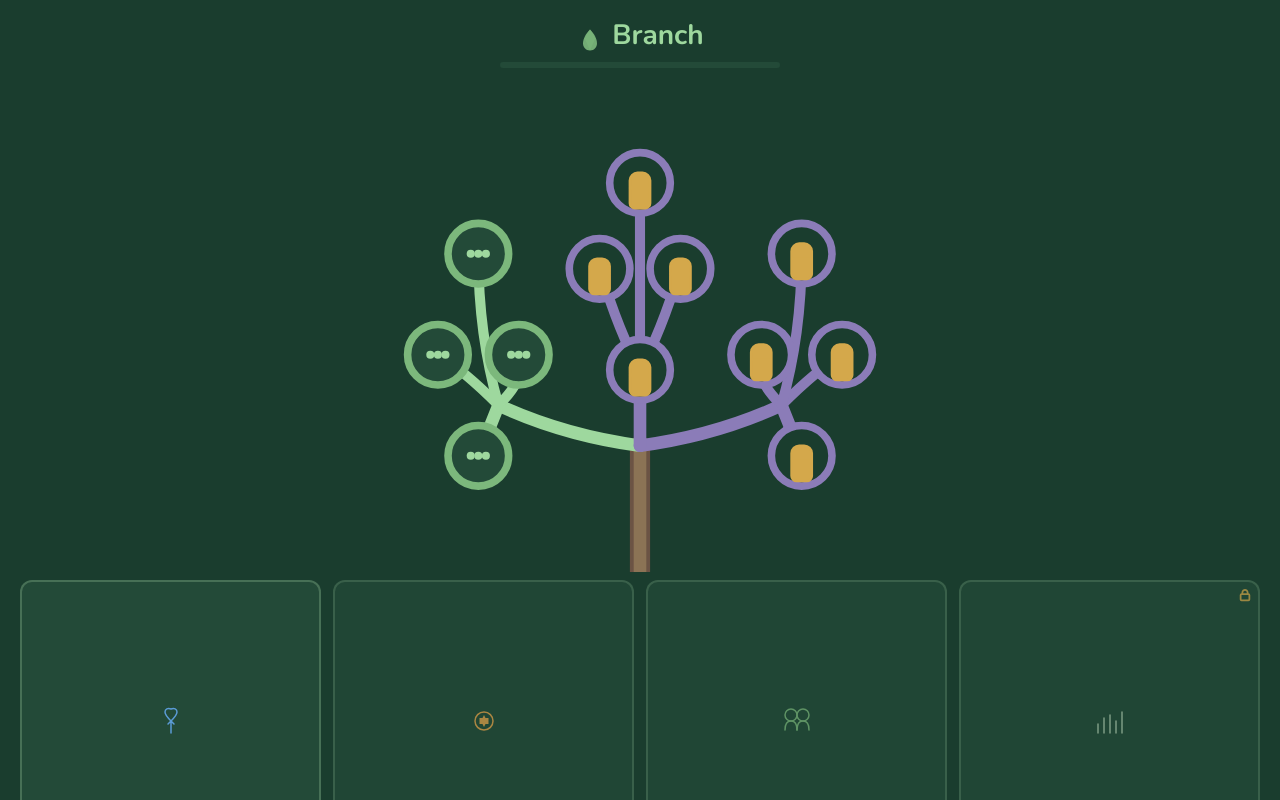
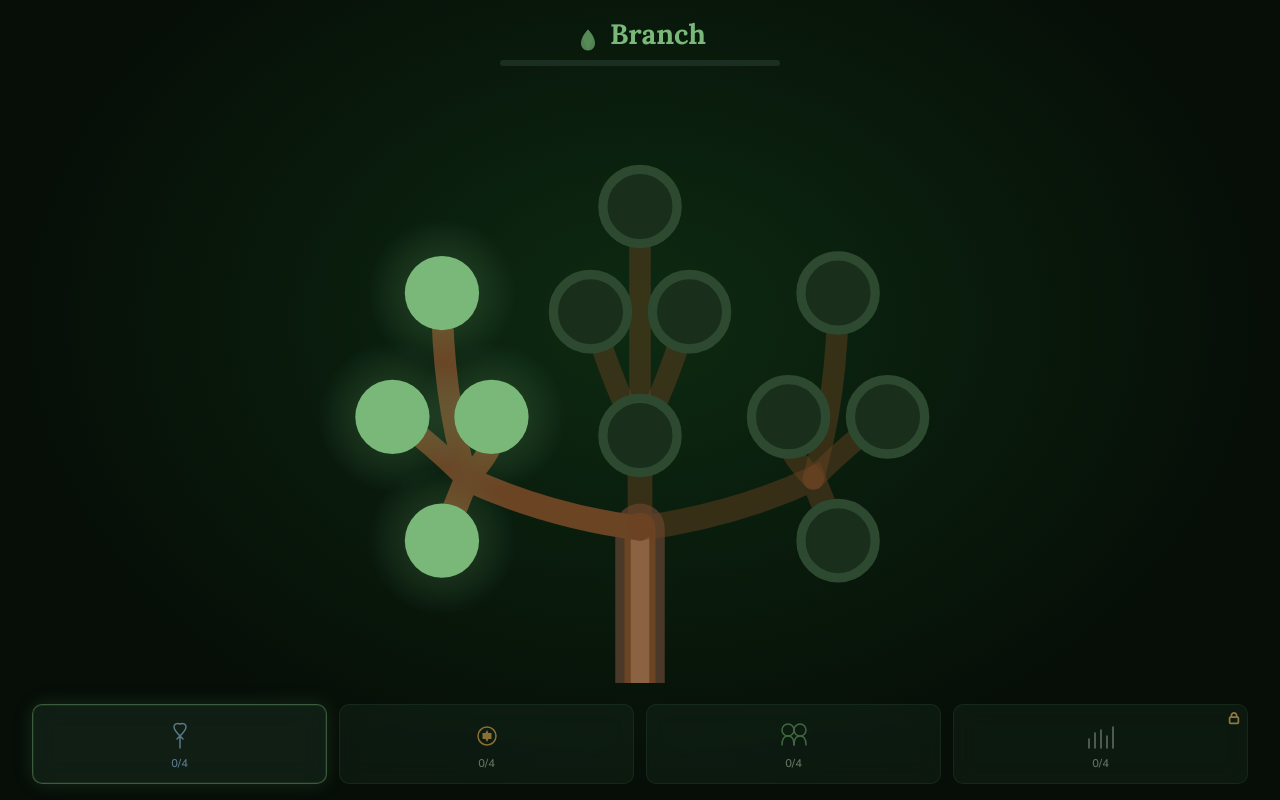
Before and after one commit to allenabraham106/AIForGood, a React (Vite) app: page / in a window 1280 px wide. Built offline with nearby package versions, Linux system fonts and the light colour scheme.

Commit message:
Better Frontend that is more aligned to our initial brainstorm

```diff
--- a/index.html
+++ b/index.html
@@ -3,11 +3,11 @@
   <head>
     <meta charset="UTF-8" />
     <meta name="viewport" content="width=device-width, initial-scale=1.0, maximum-scale=1.0, user-scalable=no" />
-    <meta name="theme-color" content="#1a3d2e" />
+    <meta name="theme-color" content="#0f2419" />
     <title>Branch — Language Learning for Rohingya Community</title>
     <link rel="preconnect" href="https://fonts.googleapis.com">
     <link rel="preconnect" href="https://fonts.gstatic.com" crossorigin>
-    <link href="https://fonts.googleapis.com/css2?family=Nunito:wght@400;600;700&display=swap" rel="stylesheet">
+    <link href="https://fonts.googleapis.com/css2?family=Lora:ital,wght@0,400;0,600;0,700;1,400&family=Nunito:wght@400;600;700&display=swap" rel="stylesheet">
   </head>
   <body>
     <div id="root"></div>
--- /dev/null
+++ b/src/components/TreeBranches.jsx
@@ -0,0 +1,43 @@
+import { SECTION_STATUS } from '../data/lessons'
+
+const BRANCH = '#6b4423'
+const BRANCH_DIMMER = 'rgba(107, 68, 35, 0.45)'
+
+const BARK = {
+  dark: '#4a3828',
+  mid: '#6b4423',
+  light: '#8b6342',
+}
+
+export default function TreeBranches() {
+  const basics = SECTION_STATUS.basics === 'active' ? BRANCH : BRANCH_DIMMER
+  const speaking = SECTION_STATUS.speaking === 'active' ? BRANCH : BRANCH_DIMMER
+  const community = SECTION_STATUS.community === 'active' ? BRANCH : BRANCH_DIMMER
+
+  return (
+    <g className="tree-branches">
+      {/* Trunk — thick warm brown */}
+      <path d="M50 95 L50 70" stroke={BARK.dark} strokeWidth="8" strokeLinecap="round" />
+      <path d="M50 95 L50 70" stroke={BARK.mid} strokeWidth="5" strokeLinecap="round" />
+      <path d="M50 95 L50 70" stroke={BARK.light} strokeWidth="3" strokeLinecap="round" />
+
+      {/* Left - Basics */}
+      <path d="M50 70 Q35 68 22 62 L18 72" fill="none" stroke={basics} strokeWidth="4" strokeLinecap="round" />
+      <path d="M22 62 Q15 55 10 52" fill="none" stroke={basics} strokeWidth="3.5" strokeLinecap="round" />
+      <path d="M22 62 Q28 56 26 52" fill="none" stroke={basics} strokeWidth="3.5" strokeLinecap="round" />
+      <path d="M22 62 Q18 48 18 32" fill="none" stroke={basics} strokeWidth="3.5" strokeLinecap="round" />
+
+      {/* Right - Speaking */}
+      <path d="M50 70 Q65 68 78 62 L82 72" fill="none" stroke={speaking} strokeWidth="4" strokeLinecap="round" />
+      <path d="M78 62 Q85 55 90 52" fill="none" stroke={speaking} strokeWidth="3.5" strokeLinecap="round" />
+      <path d="M78 62 Q72 56 74 52" fill="none" stroke={speaking} strokeWidth="3.5" strokeLinecap="round" />
+      <path d="M78 62 Q82 48 82 32" fill="none" stroke={speaking} strokeWidth="3.5" strokeLinecap="round" />
+
+      {/* Center - Community */}
+      <path d="M50 70 L50 55" fill="none" stroke={community} strokeWidth="4" strokeLinecap="round" />
+      <path d="M50 55 Q54 48 58 35" fill="none" stroke={community} strokeWidth="3.5" strokeLinecap="round" />
+      <path d="M50 55 Q46 48 42 35" fill="none" stroke={community} strokeWidth="3.5" strokeLinecap="round" />
+      <path d="M50 55 L50 18" fill="none" stroke={community} strokeWidth="3.5" strokeLinecap="round" />
+    </g>
+  )
+}
--- /dev/null
+++ b/src/components/TreeNode.css
@@ -0,0 +1,11 @@
+.tree-node {
+  transition: transform 0.2s ease;
+}
+
+.tree-node--clickable:hover {
+  transform: scale(1.1);
+}
+
+.tree-node--clickable:active {
+  transform: scale(0.95);
+}
--- /dev/null
+++ b/src/components/TreeNode.jsx
@@ -0,0 +1,26 @@
+import './TreeNode.css'
+
+export default function TreeNode({ node, status, isClickable, onClick }) {
+  const isActive = status === 'active'
+  const isLocked = status === 'locked'
+
+  return (
+    <g
+      className={`tree-node tree-node--${status} ${isClickable ? 'tree-node--clickable' : ''}`}
+      onClick={onClick}
+      style={{ cursor: isClickable ? 'pointer' : 'default' }}
+    >
+      {/* Unlocked: soft glow behind solid circle */}
+      {isActive && (
+        <>
+          <circle cx={node.x} cy={node.y} r="12" fill="url(#node-glow)" opacity="0.6" />
+          <circle cx={node.x} cy={node.y} r="6" fill="#7ab87a" />
+        </>
+      )}
+      {/* Locked: dark green, dormant, no glow */}
+      {isLocked && (
+        <circle cx={node.x} cy={node.y} r="6" fill="#1a2e1c" stroke="#2d4a30" strokeWidth="1.5" opacity="1" />
+      )}
+    </g>
+  )
+}
--- a/src/index.css
+++ b/src/index.css
@@ -1,16 +1,20 @@
 :root {
-  /* Branch color palette - calming greens, culturally inclusive */
-  --bg-dark: #1a3d2e;
-  --bg-card: #234a38;
-  --accent-light: #7cb87c;
-  --accent-bright: #9ed89e;
-  --accent-orange: #e8a54b;
-  --accent-blue: #5b9bd5;
-  --accent-purple: #8b7cb8;
-  --text-light: #f0f4f0;
-  --text-muted: #a8c4a8;
-  --lock-gold: #d4a84b;
-  --border-subtle: rgba(156, 200, 156, 0.3);
+  /* Dark forest at dawn — deep greens, warm bark, soft gold */
+  --bg-dark: #0f2419;
+  --bg-card: #1a2e22;
+  --accent-light: #5a8f5a;
+  --accent-bright: #7ab87a;
+  --accent-teal: #4a8a82;
+  --accent-orange: #c49a4a;
+  --accent-blue: #5a7a8a;
+  --accent-purple: #6b5b7a;
+  --text-light: #e8f0e8;
+  --text-muted: #8a9e8a;
+  --lock-gold: #c9a855;
+  --bark-dark: #4a3828;
+  --bark-warm: #6b5344;
+  --bark-light: #8b7355;
+  --border-subtle: rgba(90, 143, 90, 0.2);
 }
 
 * {
@@ -30,6 +34,11 @@ body {
   color: var(--text-light);
   -webkit-font-smoothing: antialiased;
   -moz-osx-font-smoothing: grayscale;
+}
+
+/* Lora for headings — intentional and warm */
+h1, h2, .branch-title, .phrase-text {
+  font-family: 'Lora', Georgia, serif;
 }
 
 #root {
--- a/src/screens/BranchScreen.css
+++ b/src/screens/BranchScreen.css
@@ -1,15 +1,16 @@
 .branch-screen {
   min-height: 100vh;
   min-height: 100dvh;
-  padding: 1rem 1.25rem 1.5rem;
+  padding: 1rem 16px 1rem;
   display: flex;
   flex-direction: column;
-  background: var(--bg-dark);
+  background: radial-gradient(ellipse at 50% 40%, #0d2a12 0%, #060e07 70%);
 }
 
 .branch-header {
   text-align: center;
-  margin-bottom: 1rem;
+  margin-bottom: 1.25rem;
+  flex-shrink: 0;
 }
 
 .branch-logo {
@@ -49,45 +50,48 @@
   align-items: center;
   justify-content: center;
   padding: 0.5rem 1rem;
+  overflow: visible;
 }
 
 .branch-tree-svg {
   width: 100%;
-  height: 100%;
-  max-height: min(60vh, 500px);
+  height: auto;
+  max-height: min(55vh, 420px);
   object-fit: contain;
-}
-
-.branch-tree-svg .tree-node {
-  transition: transform 0.15s ease;
-}
-
-.branch-tree-svg .tree-node.clickable:hover {
-  transform: scale(1.1);
-}
-
-.branch-tree-svg .tree-node.clickable:active {
-  transform: scale(0.95);
+  transform: scale(1.4);
+  transform-origin: center center;
 }
 
 .branch-categories {
   display: grid;
   grid-template-columns: repeat(4, 1fr);
-  gap: 0.75rem;
-  margin-top: auto;
+  gap: 12px;
+  margin-top: 0.75rem;
+  flex-shrink: 0;
+  padding: 0 16px;
+  width: 100%;
+  box-sizing: border-box;
 }
 
 .category-btn {
-  aspect-ratio: 1;
-  background: var(--bg-card);
-  border: 2px solid var(--border-subtle);
-  border-radius: 12px;
+  height: 80px;
+  background: rgba(26, 46, 34, 0.5);
+  backdrop-filter: blur(12px);
+  -webkit-backdrop-filter: blur(12px);
+  border: 1px solid var(--border-subtle);
+  border-radius: 10px;
   display: flex;
   flex-direction: column;
   align-items: center;
   justify-content: center;
   padding: 0.5rem;
-  transition: transform 0.15s ease, border-color 0.2s ease;
+  gap: 0.25rem;
+  transition: transform 0.15s ease, border-color 0.2s ease, box-shadow 0.3s ease;
+}
+
+.category-btn.active {
+  border-color: rgba(122, 184, 122, 0.4);
+  box-shadow: 0 0 20px rgba(122, 184, 122, 0.15), inset 0 0 0 1px rgba(122, 184, 122, 0.1);
 }
 
 .category-btn:not(.locked):hover {
@@ -116,13 +120,19 @@
 }
 
 .category-icon {
-  flex: 1;
   display: flex;
   align-items: center;
   justify-content: center;
+  flex-shrink: 0;
+}
+
+.category-icon svg {
+  width: 36px;
+  height: 36px;
 }
 
 .category-progress {
-  font-size: 0.85rem;
+  font-size: 0.7rem;
   font-weight: 600;
+  line-height: 1;
 }
--- a/src/screens/BranchScreen.jsx
+++ b/src/screens/BranchScreen.jsx
@@ -1,5 +1,7 @@
 import { useNavigate } from 'react-router-dom'
 import LeafLogo from '../components/LeafLogo'
+import TreeNode from '../components/TreeNode'
+import TreeBranches from '../components/TreeBranches'
 import {
   SproutIcon,
   SpeakIcon,
@@ -9,11 +11,6 @@ import {
 } from '../components/Icons'
 import { SCENARIOS, TREE_NODES, SECTION_STATUS } from '../data/lessons'
 import './BranchScreen.css'
-
-const SECTION_COLORS = {
-  active: { border: 'var(--accent-light)', fill: 'var(--bg-card)', branch: '#9ed89e' },
-  locked: { border: 'var(--accent-purple)', fill: 'var(--bg-dark)', branch: '#8b7cb8' },
-}
 
 const CATEGORY_COLORS = {
   blue: 'var(--accent-blue)',
@@ -63,63 +60,23 @@ export default function BranchScreen() {
 
       <main className="branch-tree-container">
         <svg viewBox="0 0 100 95" className="branch-tree-svg">
-          {/* Trunk - bottom center */}
-          <path d="M50 95 L50 70" stroke="#6B5344" strokeWidth="4" strokeLinecap="round" />
-          <path d="M50 95 L50 70" stroke="#8B7355" strokeWidth="2.5" strokeLinecap="round" />
-
-          {/* Left branch - basics (green when active, purple when locked) */}
-          <path d="M50 70 Q35 68 22 62 L18 72" fill="none" stroke={SECTION_COLORS[SECTION_STATUS.basics].branch} strokeWidth="2.5" strokeLinecap="round" />
-          <path d="M22 62 Q15 55 10 52" fill="none" stroke={SECTION_COLORS[SECTION_STATUS.basics].branch} strokeWidth="2" strokeLinecap="round" />
-          <path d="M22 62 Q28 56 26 52" fill="none" stroke={SECTION_COLORS[SECTION_STATUS.basics].branch} strokeWidth="2" strokeLinecap="round" />
-          <path d="M22 62 Q18 48 18 32" fill="none" stroke={SECTION_COLORS[SECTION_STATUS.basics].branch} strokeWidth="2" strokeLinecap="round" />
-
-          {/* Right branch - speaking */}
-          <path d="M50 70 Q65 68 78 62 L82 72" fill="none" stroke={SECTION_COLORS[SECTION_STATUS.speaking].branch} strokeWidth="2.5" strokeLinecap="round" />
-          <path d="M78 62 Q85 55 90 52" fill="none" stroke={SECTION_COLORS[SECTION_STATUS.speaking].branch} strokeWidth="2" strokeLinecap="round" />
-          <path d="M78 62 Q72 56 74 52" fill="none" stroke={SECTION_COLORS[SECTION_STATUS.speaking].branch} strokeWidth="2" strokeLinecap="round" />
-          <path d="M78 62 Q82 48 82 32" fill="none" stroke={SECTION_COLORS[SECTION_STATUS.speaking].branch} strokeWidth="2" strokeLinecap="round" />
-
-          {/* Center branch - community */}
-          <path d="M50 70 L50 55" fill="none" stroke={SECTION_COLORS[SECTION_STATUS.community].branch} strokeWidth="2.5" strokeLinecap="round" />
-          <path d="M50 55 Q54 48 58 35" fill="none" stroke={SECTION_COLORS[SECTION_STATUS.community].branch} strokeWidth="2" strokeLinecap="round" />
-          <path d="M50 55 Q46 48 42 35" fill="none" stroke={SECTION_COLORS[SECTION_STATUS.community].branch} strokeWidth="2" strokeLinecap="round" />
-          <path d="M50 55 L50 18" fill="none" stroke={SECTION_COLORS[SECTION_STATUS.community].branch} strokeWidth="2" strokeLinecap="round" />
-
-          {TREE_NODES.map((node) => {
-            const status = SECTION_STATUS[node.section]
-            const colors = SECTION_COLORS[status]
-            const isClickable = status === 'active'
-            return (
-              <g
-                key={node.id}
-                className={`tree-node ${status} ${isClickable ? 'clickable' : ''}`}
-                onClick={() => handleNodeClick(node)}
-                style={{ cursor: isClickable ? 'pointer' : 'default' }}
-              >
-                <circle
-                  cx={node.x}
-                  cy={node.y}
-                  r="6"
-                  fill={colors.fill}
-                  stroke={colors.border}
-                  strokeWidth="1.5"
-                />
-                <g transform={`translate(${node.x - 4}, ${node.y - 4})`} style={{ pointerEvents: 'none' }}>
-                  {status === 'locked' ? (
-                    <path d="M2 5V3.5C2 2.7 2.7 2 3.5 2h1C5.3 2 6 2.7 6 3.5V5H2zm0 0h4v3a1 1 0 01-1 1H3a1 1 0 01-1-1V5z" fill="#d4a84b" stroke="#d4a84b" strokeWidth="0.5" />
-                  ) : node.type === 'achievement' ? (
-                    <path d="M4 0l1 3 3 .5-2 2.5.5 3L4 7 1.5 8.5 2 5.5 0 3l3-.5L4 0z" fill="#e8a54b" />
-                  ) : (
-                    <>
-                      <circle cx="2.5" cy="4" r="0.8" fill="#9ed89e" />
-                      <circle cx="4" cy="4" r="0.8" fill="#9ed89e" />
-                      <circle cx="5.5" cy="4" r="0.8" fill="#9ed89e" />
-                    </>
-                  )}
-                </g>
-              </g>
-            )
-          })}
+          <defs>
+            <radialGradient id="node-glow" cx="50%" cy="50%" r="50%">
+              <stop offset="0%" stopColor="#7ab87a" stopOpacity="0.5" />
+              <stop offset="70%" stopColor="#5a8f5a" stopOpacity="0.2" />
+              <stop offset="100%" stopColor="#4a8a82" stopOpacity="0" />
+            </radialGradient>
+          </defs>
+          <TreeBranches />
+          {TREE_NODES.map((node) => (
+            <TreeNode
+              key={node.id}
+              node={node}
+              status={SECTION_STATUS[node.section]}
+              isClickable={SECTION_STATUS[node.section] === 'active'}
+              onClick={() => handleNodeClick(node)}
+            />
+          ))}
         </svg>
       </main>
 
@@ -129,7 +86,7 @@ export default function BranchScreen() {
           return (
           <button
             key={key}
-            className={`category-btn ${isLocked ? 'locked' : ''}`}
+            className={`category-btn ${isLocked ? 'locked' : ''} ${SECTION_STATUS[key] === 'active' ? 'active' : ''}`}
             onClick={() => handleCategoryClick(key)}
             disabled={isLocked}
             aria-label={key}
--- a/src/screens/PhraseScreen.css
+++ b/src/screens/PhraseScreen.css
@@ -5,7 +5,7 @@
   flex-direction: column;
   align-items: center;
   background: var(--bg-dark);
-  background-image: radial-gradient(ellipse 80% 50% at 50% 0%, rgba(124, 184, 124, 0.08), transparent);
+  background-image: radial-gradient(ellipse 100% 80% at 50% 20%, rgba(30, 55, 40, 0.4) 0%, transparent 60%);
 }
 
 .phrase-header {
@@ -31,6 +31,31 @@
 .phrase-logo {
   color: var(--accent-light);
   margin-bottom: 1.5rem;
+  position: relative;
+  display: flex;
+  justify-content: center;
+  align-items: center;
+  filter: drop-shadow(0 0 16px rgba(122, 184, 122, 0.35)) drop-shadow(0 0 4px rgba(201, 168, 85, 0.2));
+  animation: leaf-glow 4s ease-in-out infinite;
+}
+
+@keyframes leaf-glow {
+  0%, 100% { filter: drop-shadow(0 0 16px rgba(122, 184, 122, 0.35)) drop-shadow(0 0 4px rgba(201, 168, 85, 0.2)); }
+  50% { filter: drop-shadow(0 0 22px rgba(122, 184, 122, 0.45)) drop-shadow(0 0 8px rgba(201, 168, 85, 0.3)); }
+}
+
+/* Soft light bloom underneath floating leaf */
+.phrase-logo::before {
+  content: '';
+  position: absolute;
+  left: 50%;
+  top: 50%;
+  transform: translate(-50%, -50%);
+  width: 96px;
+  height: 96px;
+  background: radial-gradient(circle, rgba(122, 184, 122, 0.4) 0%, rgba(74, 138, 130, 0.2) 35%, transparent 65%);
+  border-radius: 50%;
+  z-index: -1;
 }
 
 .phrase-card {
--- a/src/screens/VoiceScreen.css
+++ b/src/screens/VoiceScreen.css
@@ -5,6 +5,7 @@
   flex-direction: column;
   align-items: center;
   background: var(--bg-dark);
+  background-image: radial-gradient(ellipse 100% 80% at 50% 20%, rgba(30, 55, 40, 0.4) 0%, transparent 60%);
 }
 
 .voice-header {
@@ -107,10 +108,43 @@
   justify-content: center;
   background: transparent;
   transition: transform 0.15s ease, background 0.2s ease;
+  position: relative;
+}
+
+/* Pulsing green ring — breathing animation */
+.voice-mic-btn::before {
+  content: '';
+  position: absolute;
+  inset: -8px;
+  border-radius: 50%;
+  border: 2px solid rgba(122, 184, 122, 0.5);
+  animation: mic-pulse 2.5s ease-in-out infinite;
+  pointer-events: none;
+}
+
+.voice-mic-btn::after {
+  content: '';
+  position: absolute;
+  inset: -14px;
+  border-radius: 50%;
+  border: 1px solid rgba(122, 184, 122, 0.25);
+  animation: mic-pulse 2.5s ease-in-out infinite 0.4s;
+  pointer-events: none;
+}
+
+@keyframes mic-pulse {
+  0%, 100% {
+    transform: scale(1);
+    opacity: 0.8;
+  }
+  50% {
+    transform: scale(1.08);
+    opacity: 0.3;
+  }
 }
 
 .voice-mic-btn:hover {
-  background: rgba(124, 184, 124, 0.15);
+  background: rgba(122, 184, 122, 0.12);
 }
 
 .voice-mic-btn:active {
```
